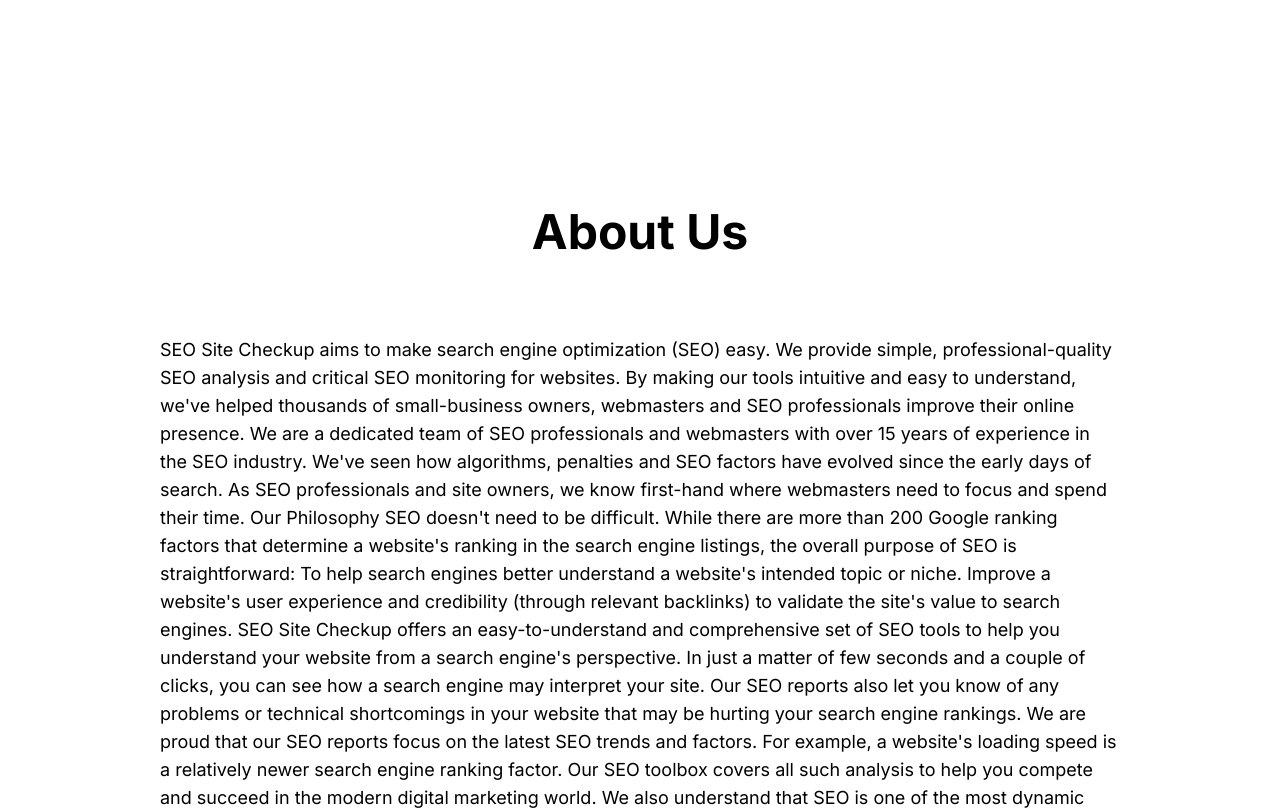
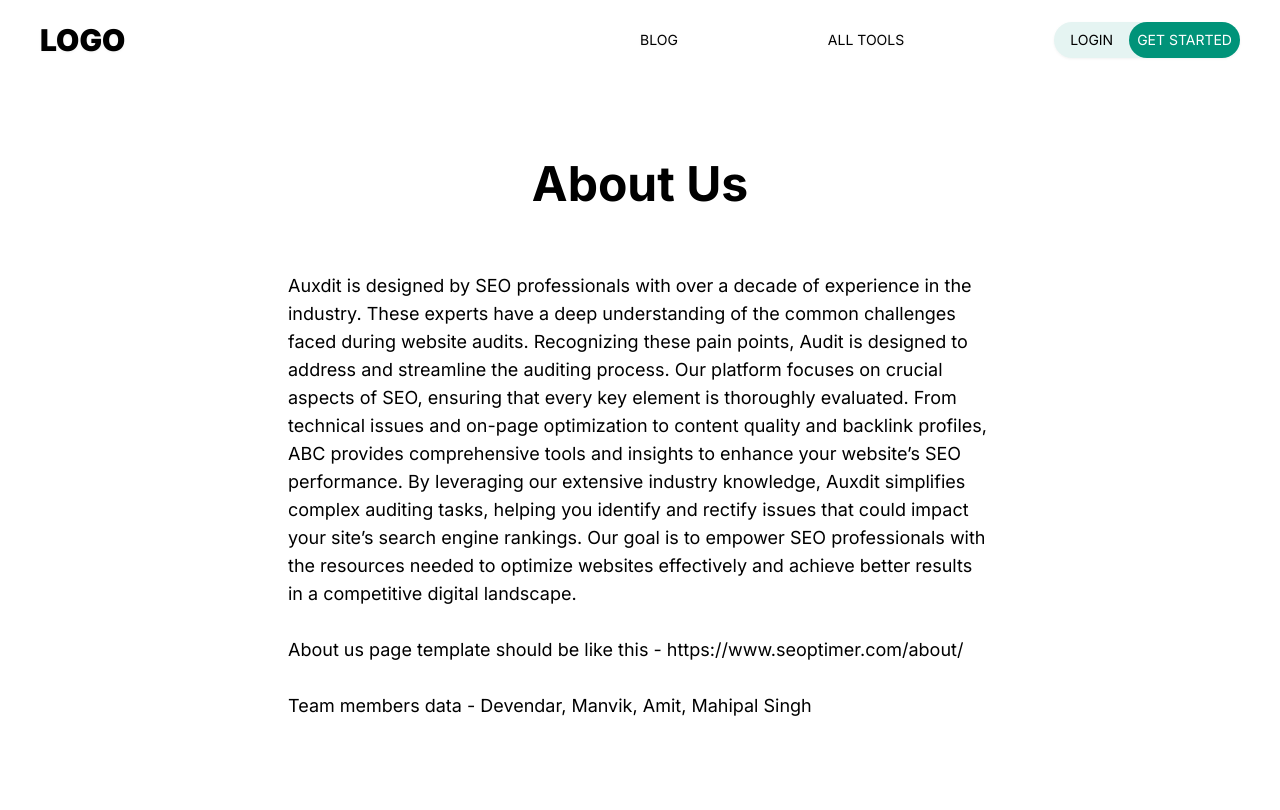
Before and after one commit to harshit960/SEO-Audit, a Next.js app in the folder seoaudit/: page /about in a window 1280 px wide. Shown: the top 810 px of the page. Built offline with nearby package versions, Linux system fonts and the light colour scheme.

Commit message:
content added

```diff
--- a/seoaudit/app/about/page.tsx
+++ b/seoaudit/app/about/page.tsx
@@ -1,38 +1,25 @@
 import React from 'react'
+import Nav from '../Nav'
 
 function page() {
   return (
-    <div>
-        <div className="text-5xl text-center mt-52 font-bold">About Us</div>
-        <div className="text-lg px-40 my-20">
-        SEO Site Checkup aims to make search engine optimization (SEO) easy. We provide simple, professional-quality SEO analysis and critical SEO monitoring for websites. By making our tools intuitive and easy to understand, we've helped thousands of small-business owners, webmasters and SEO professionals improve their online presence.
+    <>
+      <Nav />
+      <div className=' flex flex-col items-center justify-center my-40' >
+        <div className="text-5xl text-center  font-bold">About Us</div>
+        <div className="w-4/5 text-lg px-40 my-16">
+          Auxdit is designed by SEO professionals with over a decade of experience in the industry. These experts have a deep understanding of the common challenges faced during website audits. Recognizing these pain points, Audit  is designed to address and streamline the auditing process.
+          Our platform focuses on crucial aspects of SEO, ensuring that every key element is thoroughly evaluated. From technical issues and on-page optimization to content quality and backlink profiles, ABC provides comprehensive tools and insights to enhance your website’s SEO performance.
+          By leveraging our extensive industry knowledge, Auxdit simplifies complex auditing tasks, helping you identify and rectify issues that could impact your site’s search engine rankings. Our goal is to empower SEO professionals with the resources needed to optimize websites effectively and achieve better results in a competitive digital landscape.
+<br />
+<br />
+          About us page template should be like this - https://www.seoptimer.com/about/
+<br />
+<br />
+          Team members data - Devendar, Manvik, Amit, Mahipal Singh
 
-We are a dedicated team of SEO professionals and webmasters with over 15 years of experience in the SEO industry. We've seen how algorithms, penalties and SEO factors have evolved since the early days of search. As SEO professionals and site owners, we know first-hand where webmasters need to focus and spend their time.
-
-Our Philosophy
-SEO doesn't need to be difficult. While there are more than 200 Google ranking factors that determine a website's ranking in the search engine listings, the overall purpose of SEO is straightforward:
-
-To help search engines better understand a website's intended topic or niche.
-Improve a website's user experience and credibility (through relevant backlinks) to validate the site's value to search engines.
-SEO Site Checkup offers an easy-to-understand and comprehensive set of SEO tools to help you understand your website from a search engine's perspective. In just a matter of few seconds and a couple of clicks, you can see how a search engine may interpret your site. Our SEO reports also let you know of any problems or technical shortcomings in your website that may be hurting your search engine rankings.
-
-We are proud that our SEO reports focus on the latest SEO trends and factors. For example, a website's loading speed is a relatively newer search engine ranking factor. Our SEO toolbox covers all such analysis to help you compete and succeed in the modern digital marketing world.
-
-We also understand that SEO is one of the most dynamic fields in the online business world. It constantly evolves with new updates, algorithms and ranking factors. You may have already heard about Google Panda, Google Penguin and Google Hummingbird updates. Our site is constantly updated to reflect the latest changes and factors in search engine algorithms.
-
-To help you better understand how the SEO world works, we also publish weekly articles on latest SEO updates and proven tips and tricks. Visit our articles page and you will find plenty of actionable tips and tricks that you can instantly put to use. More importantly, all the SEO tips and tricks that we share on our blog reflect the latest SEO developments.
-
-Want to Go Pro?
-If you're committed to creating a top-quality, authority website in your niche, sign up for our SEO Toolbox:
-
-Sign-up for our SEO ToolBox to unleash the full potential of our tools, and get access to many other features and more detailed SEO reports. With 3 different plans, you get plenty of options to choose from. And there are no hidden charges whatsoever.
-
-
-Please feel free to contact us if you have any needs, suggestions or questions.
-
-The SEO Site Checkup Team
         </div>
-    </div>
+      </div></>
   )
 }
 
--- a/seoaudit/app/sections/Contactus.jsx
+++ b/seoaudit/app/sections/Contactus.jsx
@@ -16,6 +16,27 @@
 
     const handleSubmit = () => {
         // Handle form submission here
+        const formData = {
+            name: fullName,
+            email: email,
+            message: 'Submited form' // Add the message value here
+        };
+
+        fetch(`${process.env.NEXT_PUBLIC_API_HOST}/contact`, {
+            method: 'POST',
+            headers: {
+                'Content-Type': 'application/json'
+            },
+            body: JSON.stringify(formData)
+        })
+        .then(response => response.json())
+        .then(data => {
+            // Handle the response data here
+            alert("Submitted successfully");
+        })
+        .catch(error => {
+            // Handle any errors here
+        });
     };
 
     return (
--- a/seoaudit/app/sections/Reviews.tsx
+++ b/seoaudit/app/sections/Reviews.tsx
@@ -17,10 +17,10 @@
       <div className="py-20 bg-[#F8D57E] flex flex-col items-center justify-center mt-20">
         <div className="text-4xl text-center font-bold">Real Stories from Satisfied Customers</div>
         <div className="text-base mt-2 text-center">See how our landing page ui kit is making an impact.</div>
-        <div className="flex mt-14 justify-center w-full flex-wrap">
-          <div className="w-[570px]  bg-white rounded p-10 pt-6 m-5">
-            <div className="flex flex-wrap lg:flex-nowrap justify-center">
-              <div className="flex flex-col items-center justify-center">
+        <div className="flex mt-14 justify-center w-full flex-wrap items-center">
+          <div className="w-[570px]  bg-white rounded p-10 pt-6 m-5 ">
+            <div className="flex flex-wrap lg:flex-nowrap justify-center items-center">
+              <div className="flex flex-col items-center justify-center ">
 
                 <img src={reviews && reviews[0].imgUrl} className="rounded-full w-36"></img>
                 <div className="text-base font-semibold mt-3 whitespace-nowrap">{reviews && reviews[0].userName}</div>
@@ -42,7 +42,7 @@
                     <input type="radio" name="rating-10" className="mask mask-star-2 mask-half-2 bg-orange-400" />
                   </div>
                 </div>
-                <div className="text-base">
+                <div className="text-base line-clamp-5">
                   {reviews && reviews[0].message}
                 </div>
               </div>
@@ -70,7 +70,7 @@
                     <input type="radio" name="rating-10" className="mask mask-star-2 mask-half-1 bg-orange-400" defaultChecked />
                     <input type="radio" name="rating-10" className="mask mask-star-2 mask-half-2 bg-orange-400" />
                   </div>
-                <div className="text-base">
+                <div className="text-base line-clamp-5	">
                   {reviews && reviews[1].message}
                 </div>
               </div>
```
Also changed, not shown: seoaudit/app/page.tsx (+60 -19 lines), 1 other file (tests, documents, lock files or other folders).
